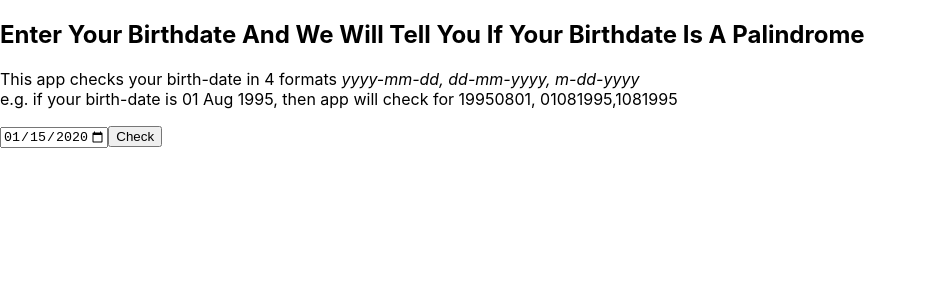
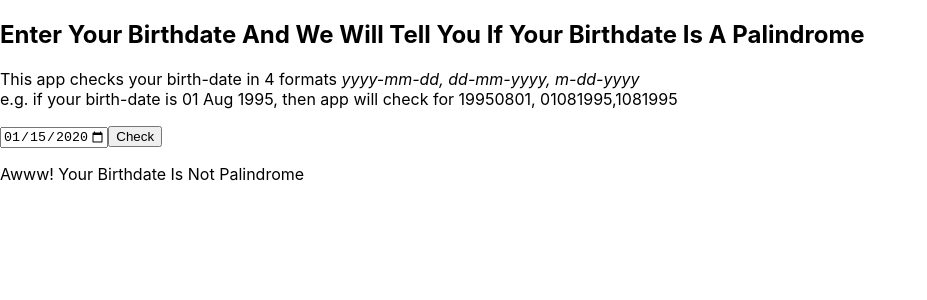
Before and after one commit to Ananyamadhu08/palindrome-birthday, a React (Create React App) app in the folder palindrome-birthday/: page / in a window 1280 px wide. Both pictures are taken after typing "2020-01-15" into the empty fields and a click on the button "Check". Shown: the top 300 px of the page, without its empty margins (0-927 px from the left). Built offline with nearby package versions, Linux system fonts and the light colour scheme.

Commit message:
basic functionality

```diff
--- a/palindrome-birthday/src/App.js
+++ b/palindrome-birthday/src/App.js
@@ -9,6 +9,7 @@ import { React, useState } from "react";
 // problem with this is that it will not slow your computer, explore setTimeout in JS to produce an artificial delay.
 
 let date;
+let newoutput = "";
 
 export default function App() {
   const [outputDiv, setOutputDiv] = useState("");
@@ -25,7 +26,57 @@ export default function App() {
   }
 
   function checkPalindrome() {
-    // do something
+    // before checking for palindrome we have to generate the dates in different formats
+    const dateArray = date.split("-"); //returns an array
+    // console.log("dateArray", dateArray);
+    // use the index values and get the assign the dates
+    const inputYear = dateArray[0];
+    const inputMonth = dateArray[1];
+    const inputDate = dateArray[2];
+
+    // we need to check it in different formats then check if its a palindrome
+    let setFlag = checkAllFormatsOfDate(inputYear, inputMonth, inputDate); //function to check all date formats
+
+    if (setFlag) {
+      newoutput = `Whoa!!! Your Birthday In Format ${setFlag} is palindrome`;
+    } else {
+      newoutput = `Awww! Your Birthdate Is Not Palindrome`;
+    }
+    setOutputDiv(<p>{newoutput}</p>);
+  }
+
+  function checkAllFormatsOfDate(yyyy, mm, dd) {
+    // check all the combinations
+    const dateFormat1 = yyyy + mm + dd; //yyyy-mm-dd format string
+    const dateFormat2 = dd + mm + yyyy; //dd-mm-yyyy format string
+    const dateFormat3 = mm + dd + yyyy.substring(2); //mm-dd-yy format string
+    const dateFormat4 = Number(mm) + dd + yyyy; //m-dd-yyyy
+
+    // now we need to check for palindrome for each of these formats
+    if (isPalindrome(dateFormat1)) {
+      return `${yyyy} - ${mm} - ${dd}`;
+    } else if (isPalindrome(dateFormat2)) {
+      return `${dd} - ${mm} - ${yyyy}`;
+    } else if (isPalindrome(dateFormat3)) {
+      return `${mm} - ${dd} - ${yyyy.substring(2)}`;
+    } else if (isPalindrome(dateFormat4)) {
+      return `${Number(mm)} - ${dd} - ${yyyy}`;
+    } else {
+      return null;
+    }
+  }
+
+  function isPalindrome(str) {
+    var len = str.length;
+    var mid = Math.floor(len / 2);
+
+    for (var i = 0; i < mid; i++) {
+      if (str[i] !== str[len - 1 - i]) {
+        return false;
+      }
+    }
+
+    return true;
   }
 
   return (
```
